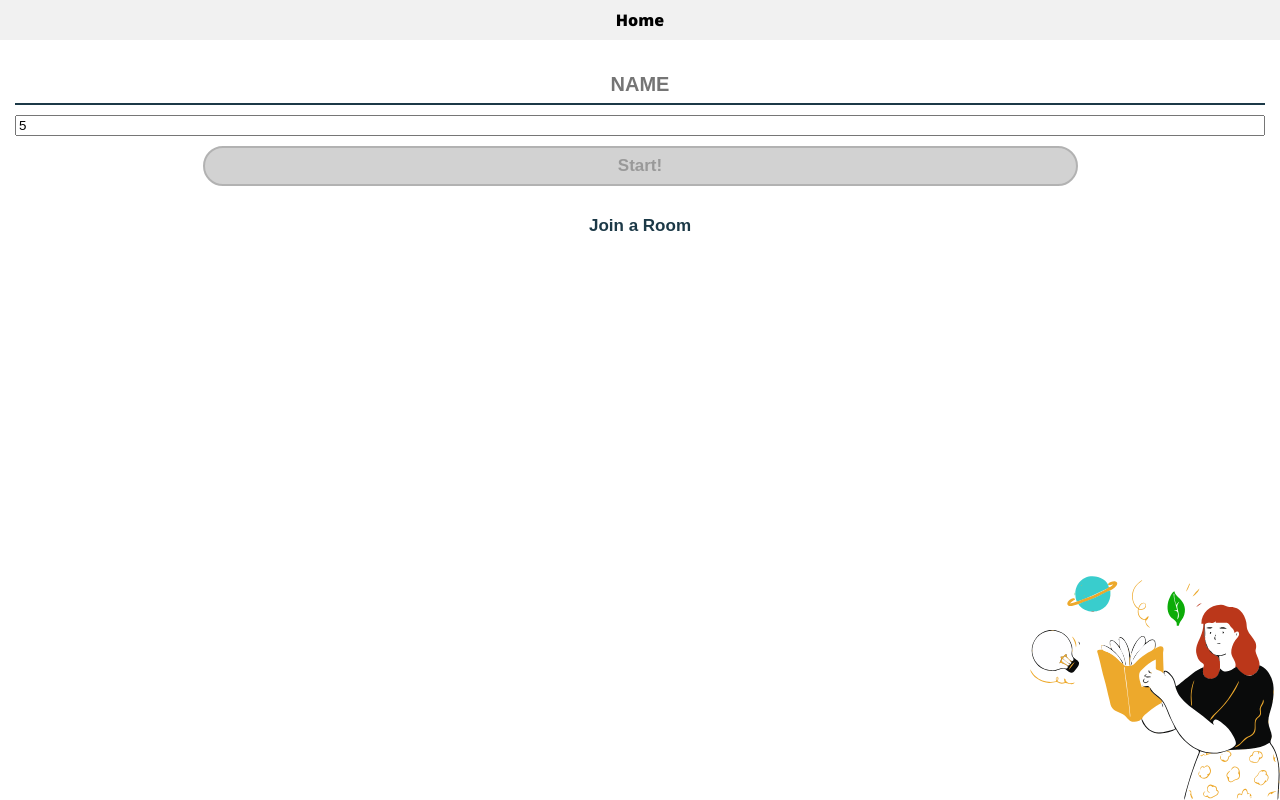
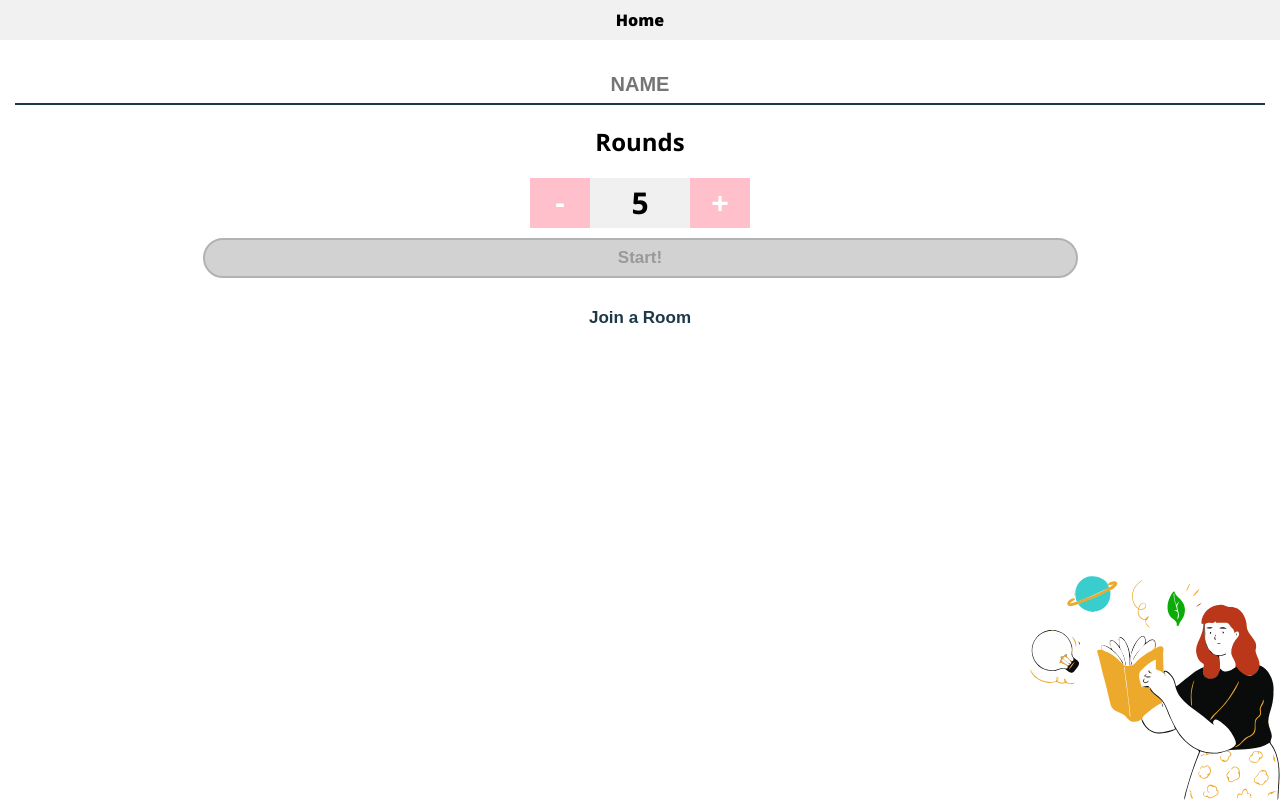
Before and after one commit to danjcooper/Fakespeare, a React (Create React App) app: page / in a window 1280 px wide. Both pictures are taken after typing "Sample", "Sample" into the empty fields and a click on the button "Create a Room". Built offline with nearby package versions, Linux system fonts and the light colour scheme; no server answers.

Commit message:
add round selector

```diff
--- a/src/Components/CreateRoomForm/index.js
+++ b/src/Components/CreateRoomForm/index.js
@@ -12,8 +12,14 @@ const CreateRoomForm = ({ toggleLogin }) => {
     setName(e.target.value.toUpperCase());
   };
 
-  const handleNumberChange = (e) => {
-    setNnoOfBooks(e.target.value);
+  const handleNumberChange = (e, operation) => {
+    if (operation === '+' && noOfBooks + 1 <= 10) {
+      setNnoOfBooks((prevState) => prevState + 1);
+    } else if (operation === '-' && noOfBooks - 1 > 0) {
+      setNnoOfBooks((prevState) => prevState - 1);
+    } else {
+      return;
+    }
   };
 
   const handleSubmit = (e) => {
@@ -55,13 +61,24 @@ const CreateRoomForm = ({ toggleLogin }) => {
           value={name}
           required
         />
-        <input
-          type='number'
-          max='10'
-          min='1'
-          onChange={handleNumberChange}
-          value={noOfBooks}
-        />
+        <h2>Rounds</h2>
+        <section id='book-counter'>
+          <button
+            className='counter-button -'
+            onClick={(e) => handleNumberChange(e, '-')}
+            type='button'
+          >
+            -
+          </button>
+          <section className='counter-num'>{noOfBooks}</section>
+          <button
+            className='counter-button +'
+            onClick={(e) => handleNumberChange(e, '+')}
+            type='button'
+          >
+            +
+          </button>
+        </section>
         <button id='submit-button' type='submit'>
           Start!
         </button>
--- a/src/style.css
+++ b/src/style.css
@@ -221,6 +221,38 @@ table {
 .bolder {
   font-weight: 600;
 }
+
+.counter-button {
+  background-color: pink;
+  width: 60px;
+  height: 50px;
+  font-size: 30px;
+  display: inline;
+  margin: 0;
+  border-radius: 0;
+  border: none;
+}
+#book-counter {
+  display: flex;
+  justify-content: center;
+  align-items: center;
+}
+.counter-num {
+  display: flex;
+  justify-content: center;
+  align-items: center;
+
+  width: 100px;
+  height: 50px;
+  background-color: #f0f0f0;
+
+  font-size: 30px;
+  font-weight: bold;
+}
+#counter-num p {
+  display: inline;
+}
+
 @media only screen and (min-width: 500px) {
   #bg-img {
     width: 250px;
@@ -242,11 +274,6 @@ table {
   height: 10px;
 }
 
-#outerBar {
-  background-color: rgb(233, 233, 233);
-
-  height: 17px;
-}
 #innerBar {
   /* transition: 0;
   width: 0; */
```
